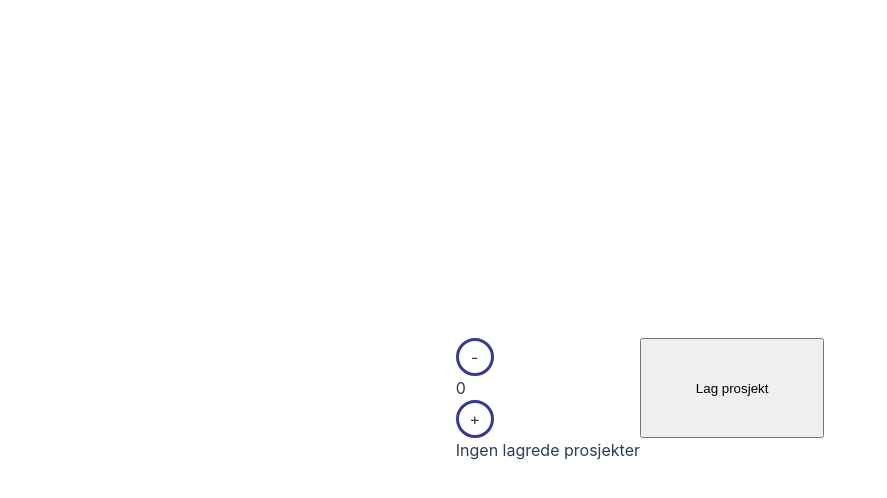
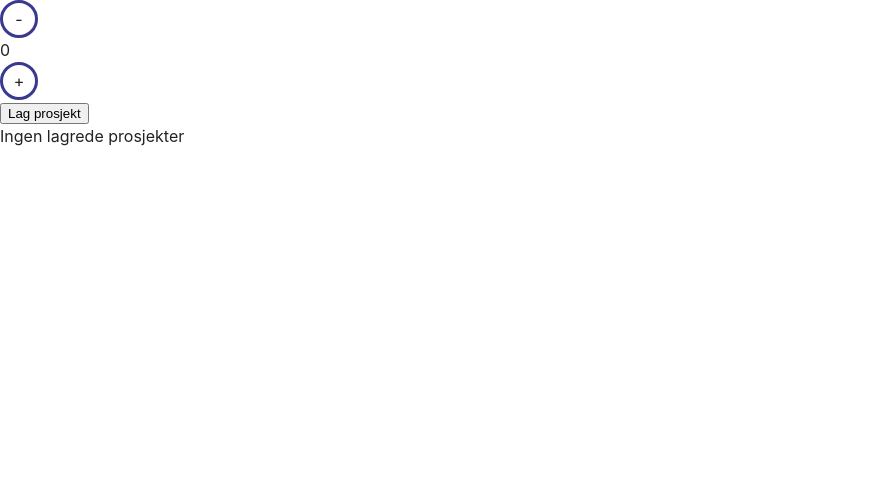
Before and after one commit to annelineguttormsen/amigo, a Vue app: page / in a window 1280 px wide. Shown: the top 498 px of the page, without its empty margins (0-887 px from the left). Built offline with nearby package versions, Linux system fonts and the light colour scheme.

Commit message:
css: remove unused css variables and add margin reset

```diff
--- a/src/assets/base.css
+++ b/src/assets/base.css
@@ -1,38 +1,10 @@
-/* color palette from <https://github.com/vuejs/theme> */
 :root {
-  --vt-c-white: #ffffff;
-  --vt-c-white-soft: #f8f8f8;
-  --vt-c-white-mute: #f2f2f2;
+  font-size: 1rem;
+  --color-black: #222;
+  --color-white: #fff;
 
-  --vt-c-black: #181818;
-  --vt-c-black-soft: #222222;
-  --vt-c-black-mute: #282828;
-
-  --vt-c-indigo: #2c3e50;
-
-  --vt-c-divider-light-1: rgba(60, 60, 60, 0.29);
-  --vt-c-divider-light-2: rgba(60, 60, 60, 0.12);
-  --vt-c-divider-dark-1: rgba(84, 84, 84, 0.65);
-  --vt-c-divider-dark-2: rgba(84, 84, 84, 0.48);
-
-  --vt-c-text-light-1: var(--vt-c-indigo);
-  --vt-c-text-light-2: rgba(60, 60, 60, 0.66);
-  --vt-c-text-dark-1: var(--vt-c-white);
-  --vt-c-text-dark-2: rgba(235, 235, 235, 0.64);
-  font-size: 1rem;
-}
-
-/* semantic color variables for this project */
-:root {
-  --color-background: var(--vt-c-white);
-  --color-background-soft: var(--vt-c-white-soft);
-  --color-background-mute: var(--vt-c-white-mute);
-
-  --color-border: var(--vt-c-divider-light-2);
-  --color-border-hover: var(--vt-c-divider-light-1);
-
-  --color-heading: var(--vt-c-text-light-1);
-  --color-text: var(--vt-c-text-light-1);
+  --color-text: var(--color-black);
+  --color-background: var(--color-white);
 }
 
 *,
@@ -41,6 +13,15 @@
   box-sizing: border-box;
   margin: 0;
   font-weight: normal;
+}
+
+/* reset default margin */
+body,
+p, label, legend,
+h1, h2, h3, h4, h5, h6,
+form, input, textarea, select {
+  margin: 0;
+  padding: 0;
 }
 
 body {
--- a/src/assets/main.css
+++ b/src/assets/main.css
@@ -1,35 +1 @@
 @import './base.css';
-
-#app {
-  max-width: 1280px;
-  margin: 0 auto;
-  padding: 2rem;
-
-  font-weight: normal;
-}
-
-a,
-.green {
-  text-decoration: none;
-  color: hsla(160, 100%, 37%, 1);
-  transition: 0.4s;
-}
-
-@media (hover: hover) {
-  a:hover {
-    background-color: hsla(160, 100%, 37%, 0.2);
-  }
-}
-
-@media (min-width: 1024px) {
-  body {
-    display: flex;
-    place-items: center;
-  }
-
-  #app {
-    display: grid;
-    grid-template-columns: 1fr 1fr;
-    padding: 0 2rem;
-  }
-}
```
